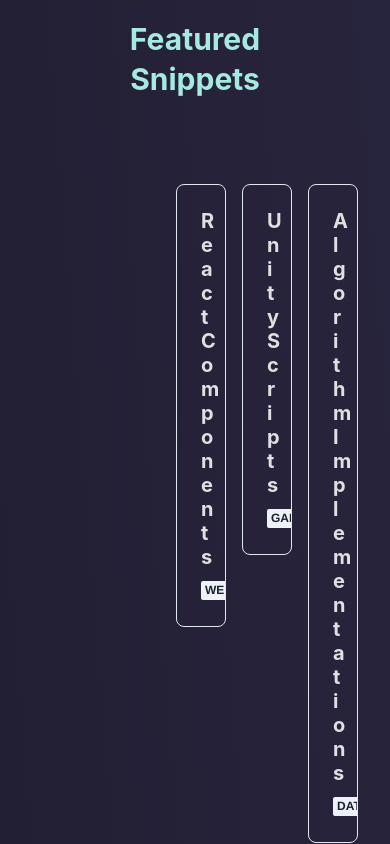
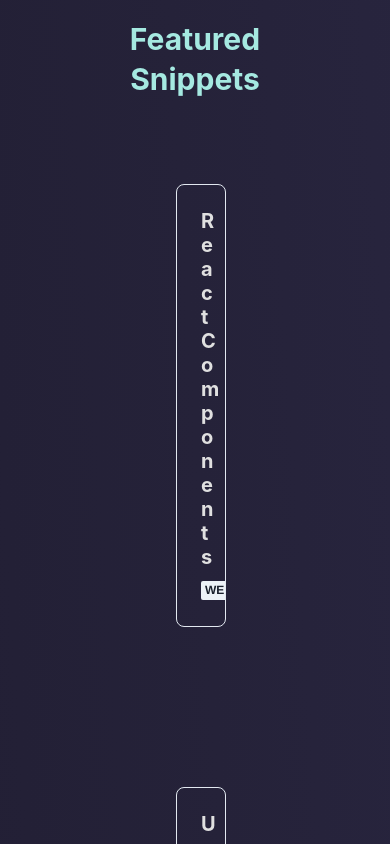
Before and after one commit to theApostols/the-codex, a React (Vite) app in the folder client/: page / in a window 390 px wide. Shown: the part 2620-3464 px from the top of the page. Built offline with nearby package versions, Linux system fonts and the light colour scheme.

Commit message:
update Feature Snippets section to be responsive

```diff
--- a/client/src/pages/Home.jsx
+++ b/client/src/pages/Home.jsx
@@ -211,6 +211,9 @@ function SnippetCard({ title, category }) {
 }
 
 function FeaturedSnippets() {
+  // Adjust grid columns based on the current breakpoint
+  const columns = useBreakpointValue({ base: 1, md: 2, lg: 3 });
+
   return (
     <MotionBox
       initial="hidden"
@@ -219,12 +222,12 @@ function FeaturedSnippets() {
       transition={{ duration: 0.8, ease: "easeInOut" }}
       variants={snippetsVariants}
       p={10}
-    m='5'
+      m="5"
       textAlign="center"
     >
       <Box p={10}>
         <Heading color='codex.accents' mb={6}>Featured Snippets</Heading>
-      <SimpleGrid color='codex.text200' columns={3} spacing={10}>
+        <SimpleGrid color='codex.text200' columns={columns} spacing={10}>
           <SnippetCard title="React Components" category="Web Development" />
           <SnippetCard title="Unity Scripts" category="Game Development" />
           <SnippetCard
@@ -260,7 +263,7 @@ function HowItWorks() {
     textAlign="center"
   >
     <Box p={10}>
-      <Heading color='codex.accents200' mb={6}>How It Works</Heading>
+      <Heading color='codex.accents' mb={6}>How It Works</Heading>
       <Text color='codex.text200' mb={3}>
         "This platform has transformed the way I manage my code snippets."
       </Text>
```
Lines whose indentation alone changed are shown as unchanged.
